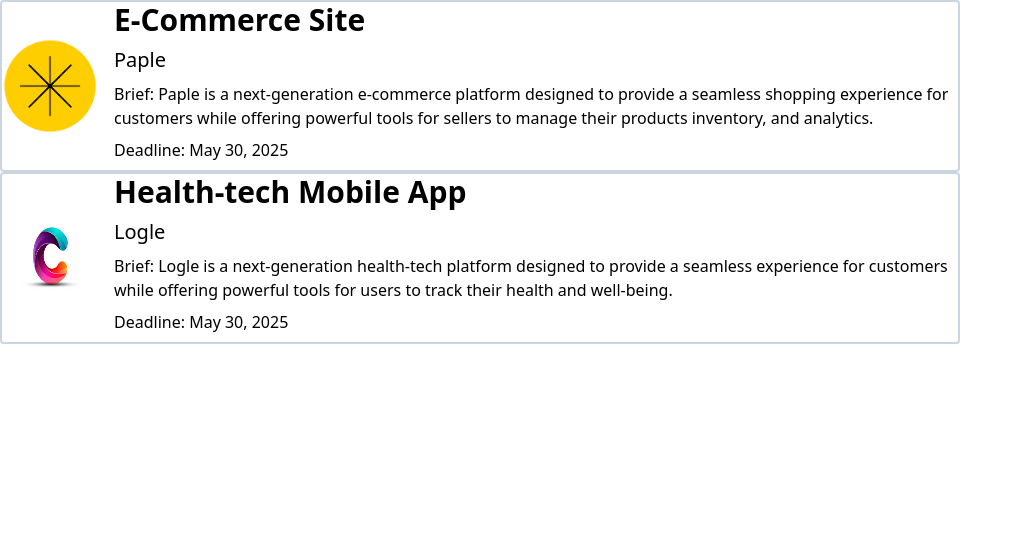
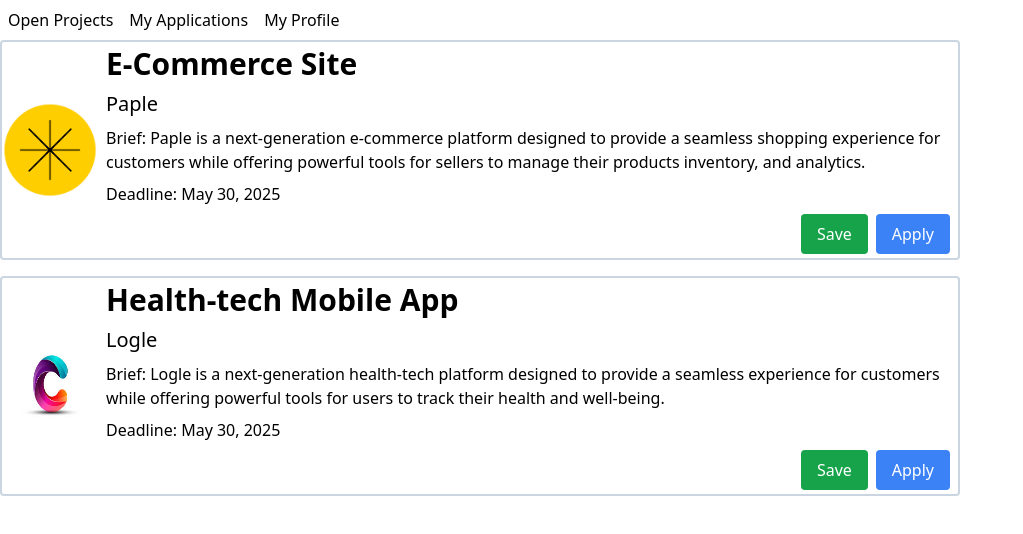
Before and after one commit to adil-rahman1/find-a-dev, a React (Vite) app: page / in a window 1280 px wide. Shown: the top 534 px of the page, without its empty margins (0-1023 px from the left). Built offline with nearby package versions, Linux system fonts and the light colour scheme.

Commit message:
Basic developer dashboard created with React Router

```diff
--- a/package.json
+++ b/package.json
@@ -11,7 +11,8 @@
   },
   "dependencies": {
     "react": "^18.3.1",
-    "react-dom": "^18.3.1"
+    "react-dom": "^18.3.1",
+    "react-router-dom": "^7.1.3"
   },
   "devDependencies": {
     "@eslint/js": "^9.17.0",
--- /dev/null
+++ b/src/components/ActionBtns.tsx
@@ -0,0 +1,14 @@
+const ActionBtns = () => {
+  return (
+    <div className="my-1 flex flex-row-reverse gap-x-2">
+      <button className="bg-blue-500 hover:bg-blue-700 text-white py-2 px-4 rounded mr-2">
+        Apply
+      </button>
+      <button className="bg-green-600 hover:bg-green-700 text-white py-2 px-4 rounded">
+        Save
+      </button>
+    </div>
+  );
+};
+
+export default ActionBtns;
--- a/src/components/App.tsx
+++ b/src/components/App.tsx
@@ -1,9 +1,9 @@
-import ProjectsList from "./ProjectsList";
+import DevDashboard from "./DevDashboard";
 
 const App = () => {
   return (
     <>
-      <ProjectsList />
+      <DevDashboard />
     </>
   );
 };
--- /dev/null
+++ b/src/components/Applications.tsx
@@ -0,0 +1,7 @@
+import ProjectsList from "./ProjectsList";
+
+const Applications = () => {
+  return <ProjectsList isViewOnly={true} />;
+};
+
+export default Applications;
--- /dev/null
+++ b/src/components/CustomNavLink.tsx
@@ -0,0 +1,16 @@
+import { NavLink } from "react-router-dom";
+
+interface CustomNavLinkProps {
+  to: string;
+  title: string;
+}
+
+const CustomNavLink = ({ to, title }: CustomNavLinkProps) => {
+  return (
+    <NavLink className="p-2" to={to}>
+      {title}
+    </NavLink>
+  );
+};
+
+export default CustomNavLink;
--- /dev/null
+++ b/src/components/DevDashboard.tsx
@@ -0,0 +1,20 @@
+import { Routes, Route } from "react-router-dom";
+import DevNavbar from "./DevNavbar";
+import OpenProjects from "./OpenProjects";
+import Applications from "./Applications";
+import Profile from "./Profile";
+
+const DevDashboard = () => {
+  return (
+    <>
+      <DevNavbar />
+      <Routes>
+        <Route index element={<OpenProjects />} />
+        <Route path="/applications" element={<Applications />} />
+        <Route path="/profile" element={<Profile />} />
+      </Routes>
+    </>
+  );
+};
+
+export default DevDashboard;
--- /dev/null
+++ b/src/components/DevNavbar.tsx
@@ -0,0 +1,13 @@
+import CustomNavLink from "./CustomNavLink";
+
+const DevNavbar = () => {
+  return (
+    <nav className="flex">
+      <CustomNavLink to="/" title="Open Projects" />
+      <CustomNavLink to="/applications" title="My Applications" />
+      <CustomNavLink to="/profile" title="My Profile" />
+    </nav>
+  );
+};
+
+export default DevNavbar;
--- /dev/null
+++ b/src/components/OpenProjects.tsx
@@ -0,0 +1,7 @@
+import ProjectsList from "./ProjectsList";
+
+const OpenProjects = () => {
+  return <ProjectsList isViewOnly={false} />;
+};
+
+export default OpenProjects;
--- /dev/null
+++ b/src/components/Profile.tsx
@@ -0,0 +1,5 @@
+const Profile = () => {
+  return <div>Profile</div>;
+};
+
+export default Profile;
--- a/src/components/ProjectItem.tsx
+++ b/src/components/ProjectItem.tsx
@@ -2,20 +2,22 @@ import Project from "../types/Project";
 
 interface ProjectItemProps {
   project: Project;
+  children?: React.ReactNode;
 }
 
-const ProjectItem = ({ project }: ProjectItemProps) => {
+const ProjectItem = ({ project, children }: ProjectItemProps) => {
   const { companyName, image, altText, projectName, description, deadline } =
     project;
 
   return (
     <div className="flex w-9/12 items-center border-solid border-2 border-slate-300 rounded">
-      <img className="mr-4 w-24 h-24" src={image} alt={altText}></img>
+      <img className="mr-2 w-24 h-24" src={image} alt={altText}></img>
       <div className="flex flex-col">
-        <p className="mb-2 text-3xl font-bold">{projectName}</p>
-        <p className="mb-2 text-xl">{companyName}</p>
-        <p className="mb-2">Brief: {description}</p>
-        <p className="mb-2">Deadline: {deadline}</p>
+        <p className="my-1 text-3xl font-bold">{projectName}</p>
+        <p className="my-1 text-xl">{companyName}</p>
+        <p className="my-1">Brief: {description}</p>
+        <p className="my-1">Deadline: {deadline}</p>
+        {children}
       </div>
     </div>
   );
--- a/src/components/ProjectsList.tsx
+++ b/src/components/ProjectsList.tsx
@@ -1,8 +1,13 @@
 import { useState, useEffect } from "react";
 import Project from "../types/Project";
 import ProjectItem from "./ProjectItem";
+import ActionBtns from "./ActionBtns";
 
-const ProjectsList = () => {
+interface ProjectsListProps {
+  isViewOnly: boolean;
+}
+
+const ProjectsList = ({ isViewOnly }: ProjectsListProps) => {
   const [projects, setProjects] = useState<Project[]>([]);
 
   useEffect(() => {
@@ -23,9 +28,11 @@ const ProjectsList = () => {
   }, []);
 
   return (
-    <div>
+    <div className="flex flex-col gap-4">
       {projects.map((project) => (
-        <ProjectItem key={project.id} project={project} />
+        <ProjectItem key={project.id} project={project}>
+          {!isViewOnly && <ActionBtns />}
+        </ProjectItem>
       ))}
     </div>
   );
--- a/src/main.tsx
+++ b/src/main.tsx
@@ -1,10 +1,14 @@
 import { StrictMode } from "react";
 import { createRoot } from "react-dom/client";
 import "./index.css";
+import { BrowserRouter } from "react-router-dom";
+
 import App from "./components/App.tsx";
 
 createRoot(document.getElementById("root")!).render(
   <StrictMode>
-    <App />
+    <BrowserRouter>
+      <App />
+    </BrowserRouter>
   </StrictMode>
 );
```
Also changed, not shown: 1 other file (tests, documents, lock files or other folders).
